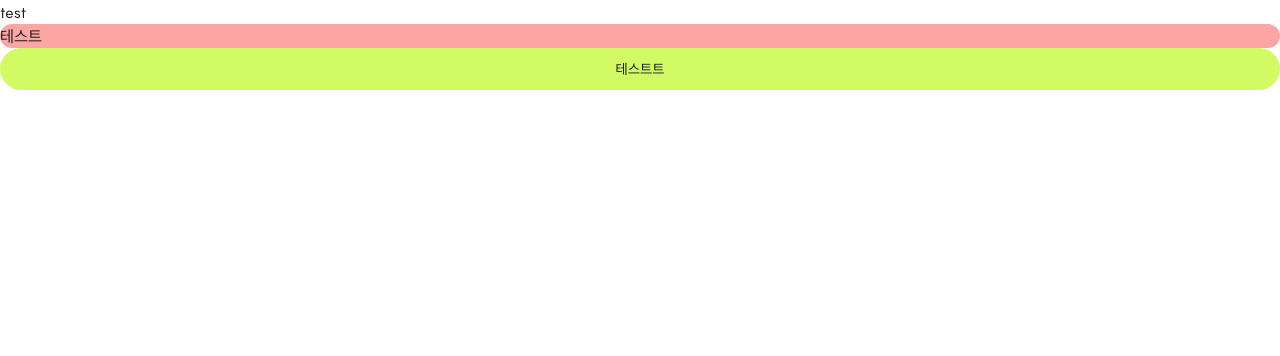
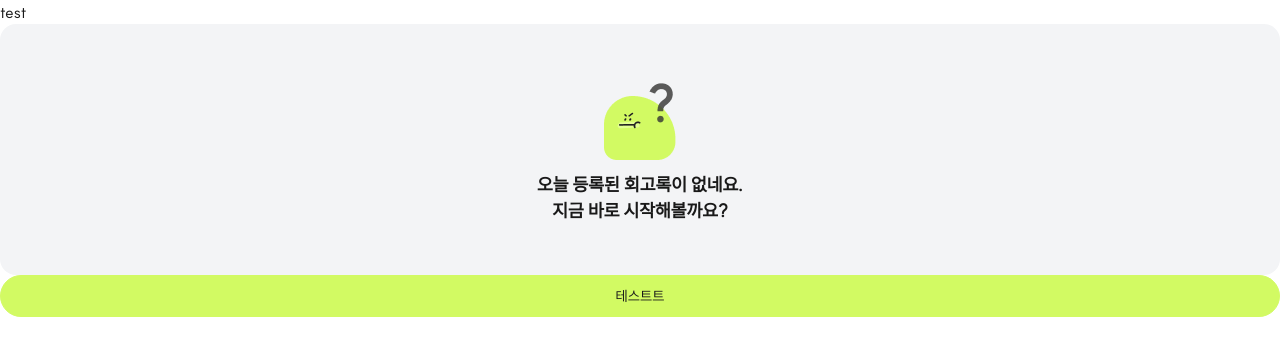
Before and after one commit to muzi55/didit, a Next.js app: page / in a window 1280 px wide. Shown: the top 356 px of the page. Built offline with nearby package versions, Linux system fonts and the light colour scheme.

Commit message:
component: DailyEmpty 컴포넌트 추가

```diff
--- a/src/app/_components/write/DailyEmpty.tsx
+++ b/src/app/_components/write/DailyEmpty.tsx
@@ -6,13 +6,17 @@ import { dailyImage } from "@/shared/libs/common/dailyImage";
 export default function DailyEmpty() {
 	const { dailyEmpty } = dailyImage;
 	return (
-		<div>
+		<div className="flex flex-col items-center bg-gray-2 py-[51px]">
 			<Image
 				src={dailyEmpty.src}
 				alt={dailyEmpty.alt}
 				width={dailyEmpty.width}
 				height={dailyEmpty.height}
 			/>
+			<div className="text-center mt-3">
+				<p className="text-bodyLarge700">오늘 등록된 회고록이 없네요.</p>
+				<p className="text-bodyLarge600">지금 바로 시작해볼까요?</p>
+			</div>
 		</div>
 	);
 }
--- a/src/app/page.tsx
+++ b/src/app/page.tsx
@@ -1,6 +1,7 @@
 "use client";
 
 import Button from "./_components/common/Button";
+import DailyEmpty from "./_components/write/DailyEmpty";
 import DailyRecordProvider from "./_components/write/DailyRecordProvider";
 
 export default function Home() {
@@ -8,7 +9,7 @@ export default function Home() {
 		<>
 			<div>test</div>
 			<DailyRecordProvider>
-				<p className="bg-red-300">테스트</p>
+				<DailyEmpty />
 			</DailyRecordProvider>
 			{/* <SelectBox title={"제목1"}>아이템</SelectBox>
 			<SelectBox title={"제목2"}>아이템</SelectBox> */}
```
